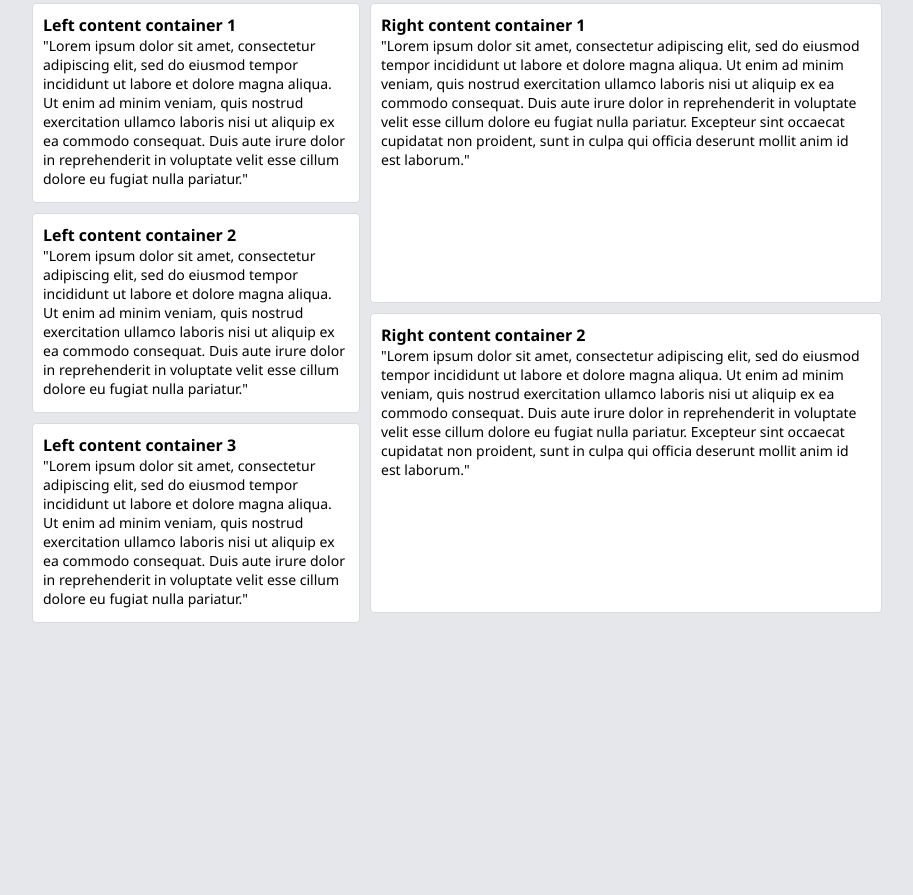
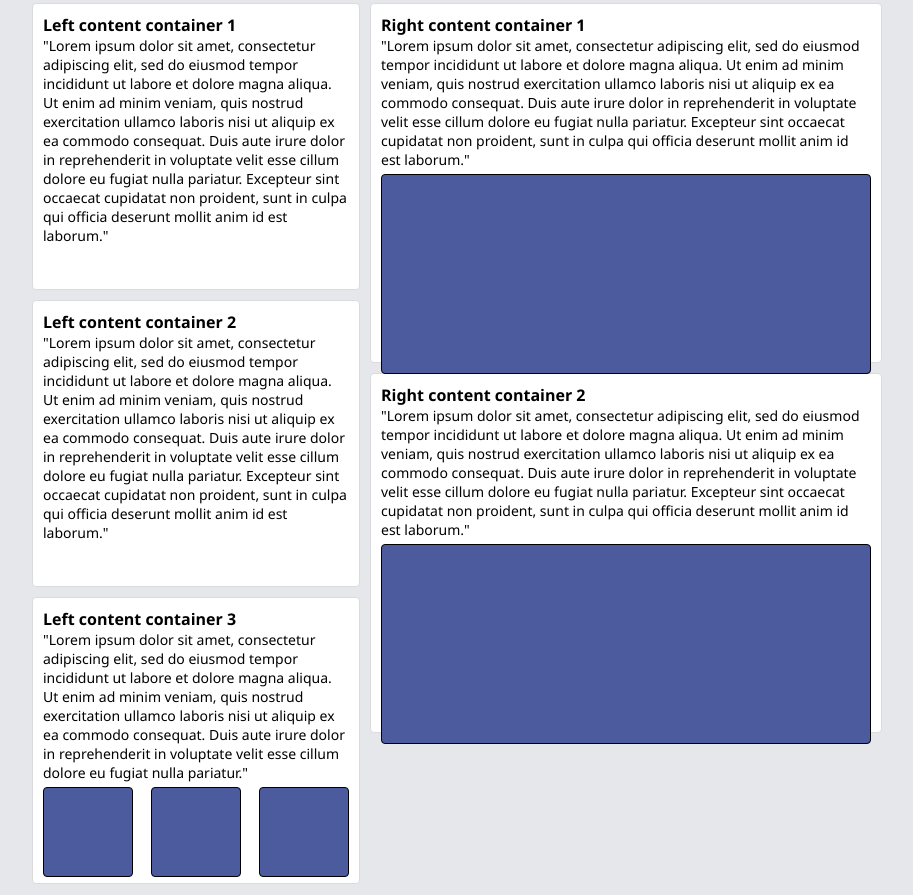
Before and after one commit to bjandreis/assessment-style-a-social-network-page, a plain HTML site: page index.html in a window 1280 px wide. Shown: the part 373-1268 px from the top of the page, without its empty margins (182-1095 px from the left). Before the commit the page ends 1006 px from the top, so only its background shows below. Drawn offline with Linux system fonts and the light colour scheme.

Commit message:
added boxes to left and right content columns

```diff
--- a/index.html
+++ b/index.html
@@ -36,25 +36,31 @@
         <div class="column-left-box">
             <div class="column-left-content1">
                 <h2>Left content container 1</h2>
-                <p>"Lorem ipsum dolor sit amet, consectetur adipiscing elit, sed do eiusmod tempor incididunt ut labore et dolore magna aliqua. Ut enim ad minim veniam, quis nostrud exercitation ullamco laboris nisi ut aliquip ex ea commodo consequat. Duis aute irure dolor in reprehenderit in voluptate velit esse cillum dolore eu fugiat nulla pariatur."</p>
+                <p>"Lorem ipsum dolor sit amet, consectetur adipiscing elit, sed do eiusmod tempor incididunt ut labore et dolore magna aliqua. Ut enim ad minim veniam, quis nostrud exercitation ullamco laboris nisi ut aliquip ex ea commodo consequat. Duis aute irure dolor in reprehenderit in voluptate velit esse cillum dolore eu fugiat nulla pariatur. Excepteur sint occaecat cupidatat non proident, sunt in culpa qui officia deserunt mollit anim id est laborum."</p>
             </div>
             <div class="column-left-content2">
                 <h2>Left content container 2</h2>
-                <p>"Lorem ipsum dolor sit amet, consectetur adipiscing elit, sed do eiusmod tempor incididunt ut labore et dolore magna aliqua. Ut enim ad minim veniam, quis nostrud exercitation ullamco laboris nisi ut aliquip ex ea commodo consequat. Duis aute irure dolor in reprehenderit in voluptate velit esse cillum dolore eu fugiat nulla pariatur."</p>
+                <p>"Lorem ipsum dolor sit amet, consectetur adipiscing elit, sed do eiusmod tempor incididunt ut labore et dolore magna aliqua. Ut enim ad minim veniam, quis nostrud exercitation ullamco laboris nisi ut aliquip ex ea commodo consequat. Duis aute irure dolor in reprehenderit in voluptate velit esse cillum dolore eu fugiat nulla pariatur. Excepteur sint occaecat cupidatat non proident, sunt in culpa qui officia deserunt mollit anim id est laborum."</p>
             </div>
             <div class="column-left-content3">
                 <h2>Left content container 3</h2>
                 <p>"Lorem ipsum dolor sit amet, consectetur adipiscing elit, sed do eiusmod tempor incididunt ut labore et dolore magna aliqua. Ut enim ad minim veniam, quis nostrud exercitation ullamco laboris nisi ut aliquip ex ea commodo consequat. Duis aute irure dolor in reprehenderit in voluptate velit esse cillum dolore eu fugiat nulla pariatur."</p>
+                <div class="filler-box-l1">
+                    <div class="filler-box-l2"></div>
+                    <div class="filler-box-l3"></div>
+                </div>
             </div>
         </div>
         <div class="column-right-box">
             <div class="column-right-content1">
                 <h2>Right content container 1</h2>
                 <p>"Lorem ipsum dolor sit amet, consectetur adipiscing elit, sed do eiusmod tempor incididunt ut labore et dolore magna aliqua. Ut enim ad minim veniam, quis nostrud exercitation ullamco laboris nisi ut aliquip ex ea commodo consequat. Duis aute irure dolor in reprehenderit in voluptate velit esse cillum dolore eu fugiat nulla pariatur. Excepteur sint occaecat cupidatat non proident, sunt in culpa qui officia deserunt mollit anim id est laborum."</p>
+                <div class="filler-box-r1"></div>
             </div>
             <div class="column-right-content2">
                 <h2>Right content container 2</h2>
                 <p>"Lorem ipsum dolor sit amet, consectetur adipiscing elit, sed do eiusmod tempor incididunt ut labore et dolore magna aliqua. Ut enim ad minim veniam, quis nostrud exercitation ullamco laboris nisi ut aliquip ex ea commodo consequat. Duis aute irure dolor in reprehenderit in voluptate velit esse cillum dolore eu fugiat nulla pariatur. Excepteur sint occaecat cupidatat non proident, sunt in culpa qui officia deserunt mollit anim id est laborum."</p>
+                <div class="filler-box-r2"></div>
             </div>
         </div>
     </div>
--- a/style.css
+++ b/style.css
@@ -149,7 +149,7 @@ button {
     margin: auto;
     margin-top: 10px;
     width: 328px;
-    height: 200px;
+    height: 287px;
     padding: 10px;
     background-color: white;
     top: 50px;
@@ -164,7 +164,7 @@ button {
     margin: auto;
     margin-top: 10px;
     width: 512px;
-    height: 300px;
+    height: 360px;
     padding: 10px;
     background-color: white;
     top: 50px;
@@ -174,11 +174,41 @@ button {
     z-index: 4;
 }
 
+.filler-box-r1, .filler-box-r2 {
+    width: 490px;
+    height: 200px;
+    background-color: #4b5b9e;
+    border: 1px solid black;
+    border-radius: 4px;
+    position: relative;
+    top: 5px;
+    z-index: 1;
+}
+
+.filler-box-l1, .filler-box-l2, .filler-box-l3 {
+    width: 90px;
+    height: 90px;
+    background-color: #4b5b9e;
+    border: 1px solid black;
+    border-radius: 4px;
+    position: relative;
+    top: 5px;
+    z-index: 1;
+}
+.filler-box-l2 {
+    top: -1px;
+    left: 107px;
+}
+.filler-box-l3 {
+    top: -91px;
+    left: 215px;
+}
+
 .footer {
     margin: auto;
-    margin-top: 10px;
+    margin-bottom: auto;
     width: 850px;
     height: 1px;
     position: relative;
-    top: 685px;
+    top: 947px;
 }
```
